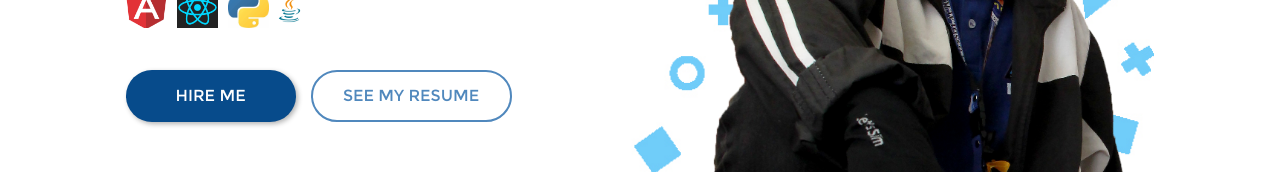
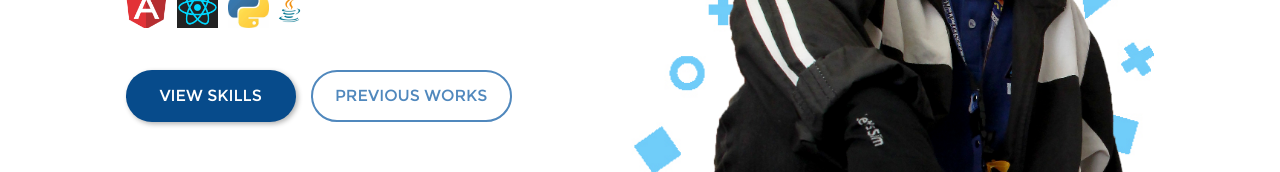
Before and after one commit to gy10jv9/ITS320, an Angular app: page /hero in a window 1280 px wide. Shown: the part 411-583 px from the top of the page. Built offline with nearby package versions, Linux system fonts and the light colour scheme.

Commit message:
added skills

```diff
--- a/src/app/hero/hero.component.html
+++ b/src/app/hero/hero.component.html
@@ -10,8 +10,8 @@
             <div class="java-logo" id="tweeter icon"></div>
         </div>
         <div class="buttons">
-            <button class="hireMe" id="bttn_hireMe2"> hire me </button>
-            <button class="resume" id="resume button"> see my resume </button>
+            <button class="hireMe" id="bttn_hireMe2"> View Skills </button>
+            <button class="resume" id="resume button"> Previous Works </button>
         </div>
         <div class="right">
             <div class="profile1"></div>
--- /dev/null
+++ b/src/app/skills/skills.component.html
@@ -0,0 +1 @@
+<p>skills works!</p>
```
Also changed, not shown: src/app/skills/skills.component.ts (added, +12 -0 lines), src/app/skills/skills.component.css (added), 1 other file (tests, documents, lock files or other folders).
